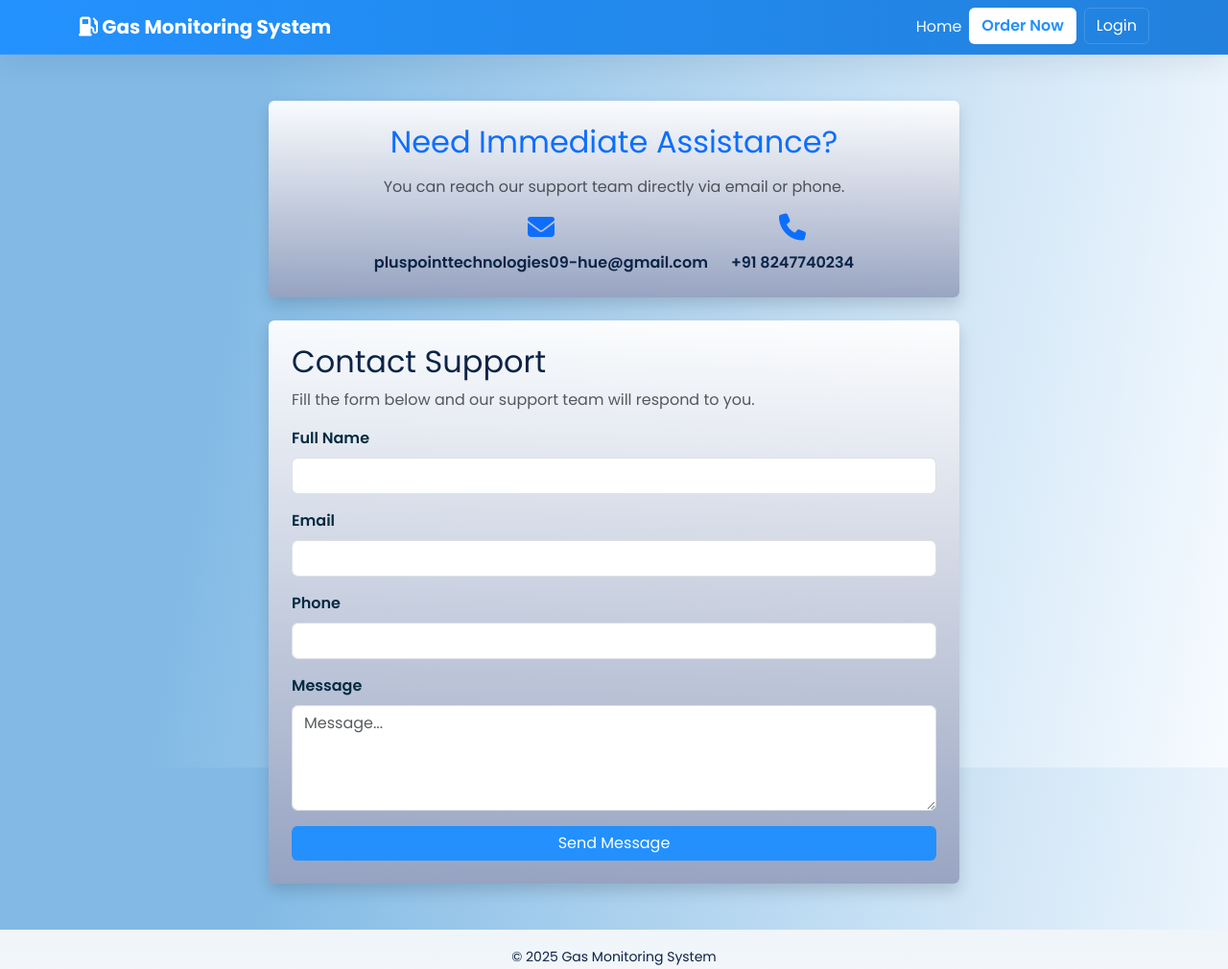
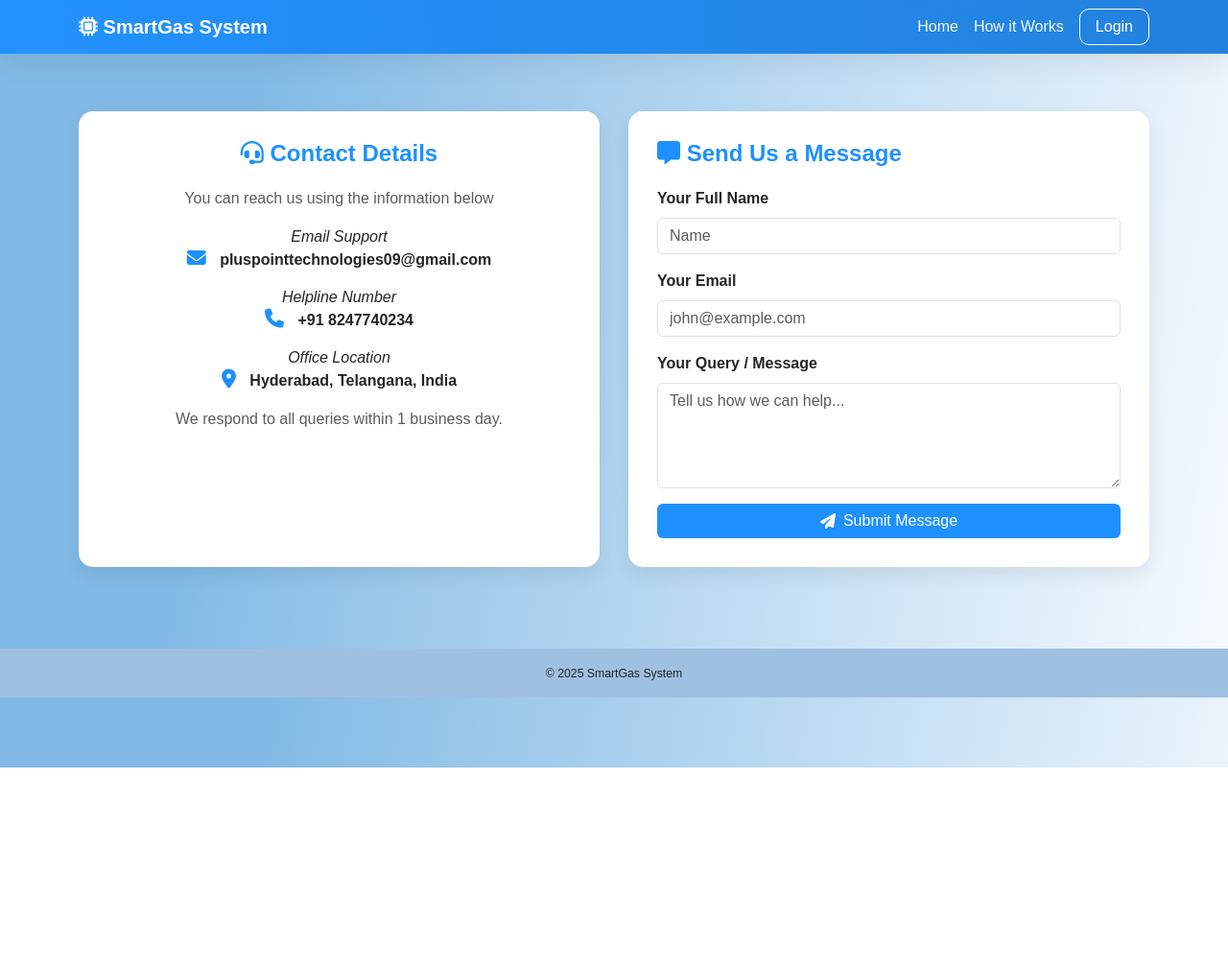
Before and after one commit to hafsa-imran25/GAS-MONITORING-SYSTEM-, a website: page support.html in a window 1280 px wide. Shown: the whole page at 96% size. After the commit the page ends 800 px from the top, so only its background shows below. Drawn offline with nearby package versions, Linux system fonts and the light colour scheme; some packages are replaced by stand-ins of ours; a script that the page names is missing.

Commit message:
support.html

```diff
--- a/support.html
+++ b/support.html
@@ -4,110 +4,223 @@
   <meta charset="utf-8" />
   <title>Support — SmartGas</title>
   <meta name="viewport" content="width=device-width,initial-scale=1" />
+
+  <link href="https://cdn.jsdelivr.net/npm/bootstrap@5.3.3/dist/css/bootstrap.min.css" rel="stylesheet">
+  <link rel="stylesheet" href="https://cdnjs.cloudflare.com/ajax/libs/font-awesome/6.5.0/css/all.min.css">
+  <script src="https://cdn.jsdelivr.net/npm/sweetalert2@11"></script>
+  <script src="https://cdn.jsdelivr.net/npm/emailjs-com@3/dist/email.min.js"></script>
+
   <style>
-    .rounded{
-      max-width:720px;
-    background:white;
+    body {
+      font-family: 'Poppins', sans-serif;
+      background: linear-gradient(100deg,#82bae5 20%, #f7fbff 100%);
+    }
+    .navbar {
+      background: linear-gradient(90deg, rgba(30,144,255,0.95), rgba(24,123,219,0.95));
+      box-shadow: 0 8px 30px rgba(2,6,23,0.08);
+    }
+    .navbar .navbar-brand { font-weight:700; color:#fff; }
+    .navbar .nav-link { color: rgba(255,255,255,0.95); }
+    .navbar .nav-link:hover { color: #fff; text-decoration: underline; }
+
+    .btn-login {
+      border: #fff solid 1px;
+      color: white !important;
+      border-radius: 10px;
+      padding: 6px 16px;
+      transition: 0.3s;
+    }
+    .btn-login:hover { background:#fff; color: dodgerblue !important; }
+
+    .contact-section {
+      display: flex;
+      flex-wrap: wrap;
+      gap: 30px;
+      justify-content: center;
+      margin-top: 60px;
+    }
+    .contact-card {
+      background: white;
+      border-radius: 15px;
+      box-shadow: 0 8px 20px rgba(0,0,0,0.08);
+      padding: 30px;
+      flex: 1 1 340px;
+      transition: 0.4s;
+    }
+    .contact-card:hover { transform: translateY(-5px); }
+    .contact-card h4 {
+      color: dodgerblue;
+      margin-bottom: 20px;
+      font-weight: 600;
+    }
+    .info-item { margin-bottom: 15px; }
+    .info-item i {
+      color: dodgerblue;
+      font-size: 20px;
+      margin-right: 10px;
+    }
+    .btn-primary {
+      background-color: dodgerblue;
+      border: none;
+      font-weight: 500;
+      display: flex;
+      align-items: center;
+      justify-content: center;
+      gap: 8px;
+      transition: 0.3s;
+    }
+    .btn-primary:hover { background-color: #0073e6; }
+    .footer {
+      background: #a0c0e2;
+      padding: 15px;
+      text-align: center;
+      font-size: 14px;
+      margin-top: 85px;
     }
   </style>
-  <link href="https://cdn.jsdelivr.net/npm/bootstrap@5.3.3/dist/css/bootstrap.min.css" rel="stylesheet">
-  <link rel="stylesheet" href="style.css">
-  <script src="https://kit.fontawesome.com/a2e0e6ad85.js" crossorigin="anonymous"></script>
 </head>
 <body>
   <!-- Navbar -->
   <nav class="navbar navbar-expand-lg">
     <div class="container">
-      <a class="navbar-brand" href="index.html"><i class="fa-solid fa-gas-pump"></i> Gas Monitoring System</a>
+      <a class="navbar-brand" href="index.html"><i class="fa-solid fa-microchip"></i> <b>SmartGas System</b></a>
       <div class="collapse navbar-collapse" id="navMenu">
-        <ul class="navbar-nav ms-auto">
+        <ul class="navbar-nav ms-auto align-items-center">
           <li class="nav-item"><a class="nav-link" href="index.html">Home</a></li>
-          <li class="nav-item"><a class="btn btn-order" href="order.html" target="_blank">Order Now</a></li>
+          <li class="nav-item"><a class="nav-link" href="how-it-works.html">How it Works</a></li>
           <li class="nav-item ms-2"><a class="btn btn-login" href="login.html">Login</a></li>
         </ul>
       </div>
     </div>
   </nav>
 
-  <!-- Main Content -->
-  <main class="container my-5">
-    <!-- Company Contact Info Card -->
-    <div class="container-card mx-auto shadow p-4 mb-4 text-center rounded" >
-      <h2 class="mb-3 text-primary">Need Immediate Assistance?</h2>
-      <p class="text-muted">You can reach our support team directly via email or phone.</p>
-      <div class="d-flex flex-column flex-md-row justify-content-center align-items-center gap-4 mt-3">
-        <div class="info-item">
-          <i class="fa-solid fa-envelope text-primary fs-3"></i>
-          <p class="mb-0 fw-semibold mt-2">pluspointtechnologies09-hue@gmail.com</p>
-        </div>
-        <div class="info-item">
-          <i class="fa-solid fa-phone text-primary fs-3"></i>
-          <p class="mb-0 fw-semibold mt-2">+91 8247740234</p>
-        </div>
-      </div>
+  <!-- Contact Section -->
+  <main class="container contact-section">
+    <!-- Contact Info -->
+    <div class="contact-card text-center">
+      <h4><i class="fa-solid fa-headset"></i> <strong>Contact Details</strong></h4>
+      <p class="text-muted mt-3">You can reach us using the information below</p>
+      <div class="info-item">
+        <em>Email Support</em><br>
+        <i class="fa-solid fa-envelope"></i> <b>pluspointtechnologies09@gmail.com</b></div>
+      <div class="info-item">
+          <em>Helpline Number</em><br>
+        <i class="fa-solid fa-phone"></i> <b>+91 8247740234</b></div>
+      <div class="info-item">
+        <em>Office Location</em><br>
+        <i class="fa-solid fa-location-dot"></i> <b>Hyderabad, Telangana, India</b></div>
+      <p class="text-muted mt-3">We respond to all queries within 1 business day.</p>
     </div>
 
-    <!-- Support Form Card -->
-    <div class="container-card mx-auto shadow p-4 rounded" >
-      <h2>Contact Support</h2>
-      <p class="text-muted">Fill the form below and our support team will respond to you.</p>
-
-      <form id="supportForm" class="mt-3">
+    <!-- Support Form -->
+    <div class="contact-card">
+      <h4><i class="fa-solid fa-message"></i> <strong>Send Us a Message</strong></h4>
+      <form id="supportForm">
         <div class="mb-3">
-          <label class="form-label">Full Name</label>
-          <input id="sname" class="form-control" required>
+          <label class="form-label"><b>Your Full Name</b></label>
+          <input id="sname" class="form-control" placeholder="Name" required>
         </div>
         <div class="mb-3">
-          <label class="form-label">Email</label>
-          <input id="semail" type="email" class="form-control" required>
+          <label class="form-label"><b>Your Email</b></label>
+          <input id="semail" type="email" class="form-control" placeholder="john@example.com" required>
         </div>
         <div class="mb-3">
-          <label class="form-label">Phone</label>
-          <input id="sphone" class="form-control" required>
+          <label class="form-label"><b>Your Query / Message</b></label>
+          <textarea id="smessage" class="form-control" rows="4" placeholder="Tell us how we can help..." required></textarea>
         </div>
-        <div class="mb-3">
-          <label class="form-label">Message</label>
-          <textarea id="smessage" class="form-control" rows="4" placeholder="Message..." required></textarea>
-        </div>
-        <div class="d-grid">
-          <button type="submit" class="btn btn-primary">Send Message</button>
-        </div>
+        <button type="submit" class="btn btn-primary w-100">
+          <i class="fa-solid fa-paper-plane"></i> Submit Message
+        </button>
       </form>
-
-      <div id="supportResponse" class="mt-3" style="display:none"></div>
     </div>
   </main>
 
-  <footer class="footer text-center py-3 bg-light">
-    <small>© 2025 Gas Monitoring System </small>
+  <footer class="footer">
+    <small>© 2025 SmartGas System</small>
   </footer>
 
-  <!-- Firebase + client script for saving support -->
+  <!-- Firebase + EmailJS -->
   <script type="module">
-    import { db } from './firebase.js';
-    import { collection, addDoc, Timestamp } from "https://www.gstatic.com/firebasejs/10.13.0/firebase-firestore.js";
+    import { initializeApp } from "https://www.gstatic.com/firebasejs/10.13.0/firebase-app.js";
+    import { getFirestore, collection, addDoc, serverTimestamp } from "https://www.gstatic.com/firebasejs/10.13.0/firebase-firestore.js";
 
-    const supportForm = document.getElementById('supportForm');
-    supportForm.addEventListener('submit', async (e) => {
+    // ✅ Firebase Config
+    const firebaseConfig = {
+      apiKey: "AIzaSyC-YKhMYK3GdknDo4rjD0ksmdlWNX6ESo8",
+      authDomain: "gas-management-system-f4344.firebaseapp.com",
+      projectId: "gas-management-system-f4344",
+      storageBucket: "gas-management-system-f4344.firebasestorage.app",
+      messagingSenderId: "511571836469",
+      appId: "1:511571836469:web:91aca14dc4c99d4c51fb7c",
+      measurementId: "G-CHTZ3F8BXR"
+    };
+
+    const app = initializeApp(firebaseConfig);
+    const db = getFirestore(app);
+
+    // ✅ Initialize EmailJS
+    emailjs.init("pfdkXes73pzy-218r");
+
+    // ✅ Handle Form Submission
+    document.getElementById('supportForm').addEventListener('submit', async (e) => {
       e.preventDefault();
+
       const sname = document.getElementById('sname').value.trim();
       const semail = document.getElementById('semail').value.trim();
-      const sphone = document.getElementById('sphone').value.trim();
       const smessage = document.getElementById('smessage').value.trim();
 
+      if (!sname || !semail || !smessage) return;
+
       try {
-        await addDoc(collection(db, 'support'), {
+        // Save to Firestore
+        await addDoc(collection(db, "support_messages"), {
           name: sname,
           email: semail,
-          phone: sphone,
           message: smessage,
-          createdAt: Timestamp.now()
+          timestamp: serverTimestamp()
         });
-        document.getElementById('supportResponse').style.display = 'block';
-        document.getElementById('supportResponse').innerText = '✅ Thanks — your message has been sent!';
-        supportForm.reset();
-      } catch (err) {
-        alert('Error: ' + err.message);
+
+        // Send to company (contact us template)
+        await emailjs.send("service_siiroea", "template_3cga35b", {
+          from_name: sname,
+          from_email: semail,
+          message: smessage,
+          time: new Date().toLocaleString(),
+        });
+
+        // Auto reply to user
+        await emailjs.send("service_siiroea", "template_sutnfqi", {
+          to_name: sname,
+          to_email: semail,
+        });
+
+        // Show success popup
+        Swal.fire({
+          icon: 'success',
+          title: 'Message Sent!',
+          html: '<b>Your message has been sent successfully.</b><br>Our team will reply within 1 business day.',
+          background: 'dodgerblue',
+          color: '#fff',
+          showConfirmButton: false,
+          timer: 3500,
+          timerProgressBar: true,
+          backdrop: 'rgba(0,0,0,0.6)',
+        });
+
+        e.target.reset();
+
+      } catch (error) {
+        console.error("Error:", error);
+        Swal.fire({
+          icon: 'error',
+          title: 'Something went wrong!',
+          text: 'Unable to send message. Please try again later.',
+          background: 'dodgerblue',
+          color: '#fff',
+          showConfirmButton: false,
+          timer: 3000,
+          backdrop: 'rgba(0,0,0,0.6)',
+        });
       }
     });
   </script>
```
